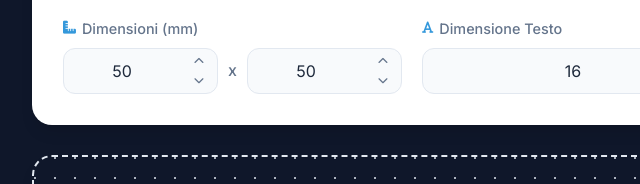
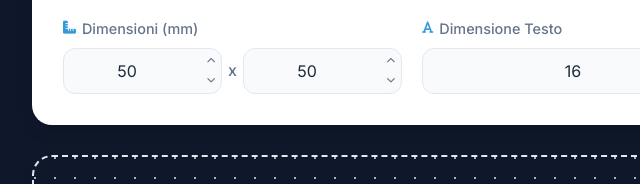
Before and after one commit to blendingstation/blendingstation.github.io, a plain HTML site: page tanklabel/index.html in a window 1280 px wide. Shown: the part 800-984 px from the top of the page, 228-868 px from the left. Drawn offline with nearby package versions, Linux system fonts and the light colour scheme.

Commit message:
Update styles.css

```diff
--- a/tanklabel/styles.css
+++ b/tanklabel/styles.css
@@ -214,7 +214,7 @@ input[type="number"]:focus {
 .dual-input {
   display: flex;
   align-items: center;
-  gap: 10px;
+  gap: 6px;
 }
 
 .dual-input span {
@@ -229,11 +229,16 @@ input[type="number"]:focus {
 
 .dual-input .number-stepper {
   flex: 1;
+  min-width: 0;
 }
 
 .number-stepper input[type="number"] {
   padding-right: 38px;
   text-align: center;
+}
+
+.dual-input .number-stepper input[type="number"] {
+  padding: 12px 22px 12px 6px;
 }
 
 .stepper-buttons {
@@ -245,6 +250,11 @@ input[type="number"]:focus {
   display: flex;
   flex-direction: column;
   gap: 3px;
+}
+
+.dual-input .stepper-buttons {
+  width: 18px;
+  right: 2px;
 }
 
 .stepper-btn {
@@ -260,6 +270,10 @@ input[type="number"]:focus {
   padding: 0;
   cursor: pointer;
   -webkit-tap-highlight-color: transparent;
+}
+
+.dual-input .stepper-btn {
+  font-size: 0.55rem;
 }
 
 .stepper-btn:active {
```
